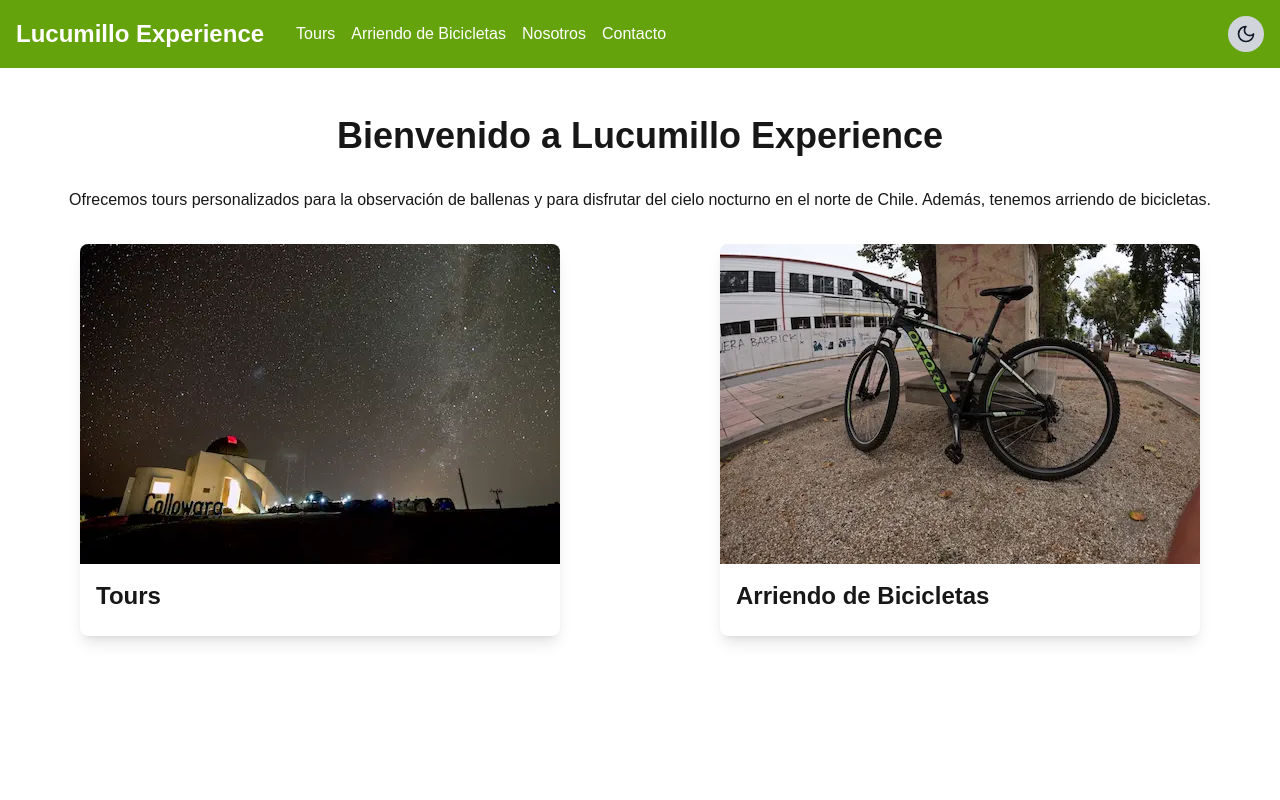
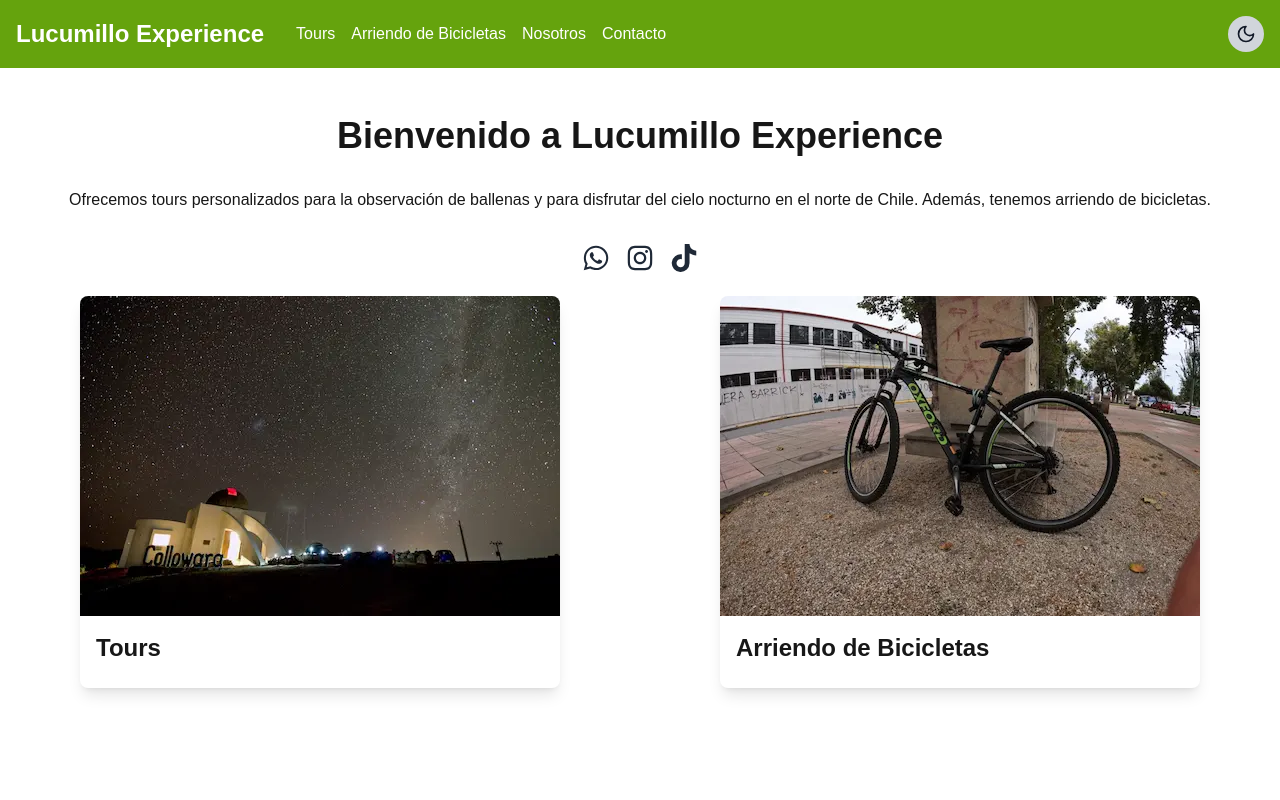
Before and after one commit to simontorres/lucumillo-experience, a Next.js app: page / in a window 1280 px wide. Shown: the top 800 px of the page. Built offline with nearby package versions, Linux system fonts and the light colour scheme.

Commit message:
Add social icons

```diff
--- a/app/contacto/page.tsx
+++ b/app/contacto/page.tsx
@@ -1,8 +1,13 @@
 import React from 'react';
 import Link from 'next/link';
+import SocialLinks from '@/components/SocialLinks';
+import { FaWhatsapp } from "react-icons/fa";
 
+import { socials } from '@/data/socials';
+import { Social } from '@/interfaces';
 
 const Contact = () => {
+  const whatsapp: Social | undefined = socials.find(social => social.name === 'whatsapp')
 
   return (
     <div className="min-h-screen flex flex-col">
@@ -15,16 +20,20 @@ const Contact = () => {
         <p className="text-center dark:text-gray-300 mb-8">
           Por ahora la mejor forma de contactarnos es mediante WhatsApp.
         </p>
-        <div className='flex justify-center'>
+        {whatsapp ?
+          <div className='flex flex-column justify-center'>
             <Link
-            href="https://wa.me/+56974062175"
+              href={whatsapp.full_url}
               target="_blank"
               rel="noopener noreferrer"
-            className="bg-green-500 hover:bg-blue-700 text-white font-bold py-2 px-4 rounded"
+              className="bg-green-500 hover:bg-blue-700 text-white font-bold py-2 px-4 rounded flex items-center gap-2"
             >
-            Envíanos un mensaje
+              <FaWhatsapp size={28} /> <span>Envíanos un mensaje</span>
             </Link>
           </div>
+          : <></>
+        }
+
         <div className='flex justify-center'>
           <p>O</p>
         </div>
@@ -36,6 +45,10 @@ const Contact = () => {
             Escribenos un email
           </Link>
         </div>
+        <div className='flex justify-center mt-3'>
+          {/* Or find us in our social networks. */}
+          <SocialLinks />
+        </div>
       </main>
 
 
--- a/app/page.tsx
+++ b/app/page.tsx
@@ -3,6 +3,7 @@ import React from "react";
 import { ServiceCard } from "@/components/ServiceCard";
 
 import { services } from "@/data/services";
+import SocialLinks from "@/components/SocialLinks";
 
 
 const HomePage = () => {
@@ -17,6 +18,7 @@ const HomePage = () => {
           disfrutar del cielo nocturno en el norte de Chile. Además, tenemos
           arriendo de bicicletas.
         </p>
+        <SocialLinks />
         <div className="grid grid-cols-1 md:grid-cols-2 gap-8 justify-center">
           {services
             .filter((service) => service.enabled)
@@ -24,6 +26,7 @@ const HomePage = () => {
               <ServiceCard key={service.id} service={service} />
             ))}
         </div>
+
       </main>
     </div>
   );
--- /dev/null
+++ b/components/SocialLinks.tsx
@@ -0,0 +1,36 @@
+import React, { JSX } from "react";
+import { FaInstagram, FaWhatsapp, FaTiktok } from "react-icons/fa";
+
+import { socials } from "@/data/socials";
+
+const iconMap: Record<string, JSX.Element> = {
+    instagram: <FaInstagram size={28} />,
+    whatsapp: <FaWhatsapp size={28} />,
+    tiktok: <FaTiktok size={28} />,
+};
+
+const SocialLinks = () => {
+    return (
+        <div className="flex gap-4 justify-center my-6">
+            {/* Instagram */}
+            {socials
+                .filter((social) => social.enabled)
+                .map(social => (
+                    <a
+                        key={social.name}
+                        href={social.full_url}
+                        target="_blank"
+                        rel="noopener noreferrer"
+                        className="text-gray-800 dark:text-white hover:text-lime-600 transition"
+                        aria-label={social.name}
+                    >
+                        {iconMap[social.name.toLowerCase()] || null}
+
+                    </a>
+                ))}
+
+        </div>
+    );
+};
+
+export default SocialLinks;
--- /dev/null
+++ b/data/socials.ts
@@ -0,0 +1,23 @@
+import { Social } from "@/interfaces";
+
+export const socials: Social[] = [
+    {
+        name: 'whatsapp',
+        value: '+56974062175',
+        full_url: 'https://wa.me/+56974062175',
+        enabled: true
+    },
+    {
+        name: 'instagram',
+        value: 'lucumillo_experience',
+        full_url: 'https://www.instagram.com/lucumillo_experience',
+        enabled: true
+    },
+    {
+        name: 'tiktok',
+        value: 'lucumillo.experie',
+        full_url: 'https://www.tiktok.com/@lucumillo.experie',
+        enabled: true
+    },
+
+];
--- a/package.json
+++ b/package.json
@@ -14,7 +14,8 @@
     "lucide-react": "^0.474.0",
     "next": "15.1.3",
     "react": "^19.0.0",
-    "react-dom": "^19.0.0"
+    "react-dom": "^19.0.0",
+    "react-icons": "^5.4.0"
   },
   "devDependencies": {
     "@eslint/eslintrc": "^3",
```
Also changed, not shown: interfaces.ts (+7 -0 lines), 1 other file (tests, documents, lock files or other folders). Lines whose indentation alone changed are shown as unchanged.
